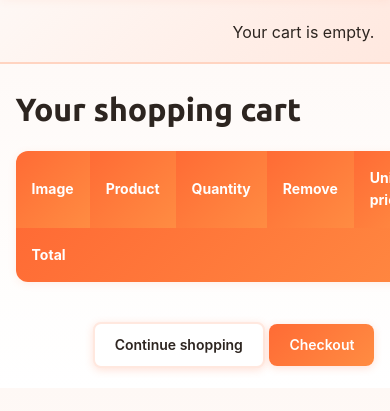
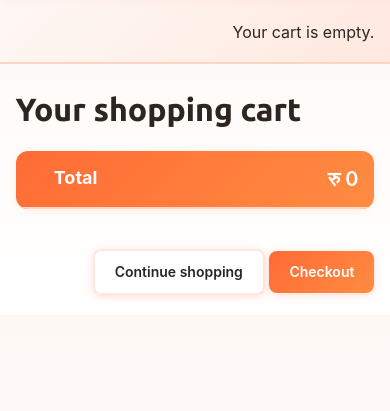
Before and after one commit to Priyansh-A/Food, a Django app: page /cart/views in a window 390 px wide. Shown: the part 57-468 px from the top of the page. Run offline with Django 5.2, Linux system fonts and the light colour scheme.

Commit message:
responsiveness

```diff
--- a/myshop/cart/forms.py
+++ b/myshop/cart/forms.py
@@ -1,13 +1,15 @@
 from django import forms
-
-PRODUCT_QUANTITY_CHOICES = [(i , str(i)) for i in range(1,21)]
 
 class CartAddProductForm(forms.Form):
     quantity = forms.IntegerField(
+        min_value=1,
+        initial=1,
         widget=forms.NumberInput(attrs={
             'class': 'quantity-input compact-orange',
             'min': '1',
-            'style': 'width: 40px; color:orange; margin:5px;'
+            'max': '20',
+            'value': '1',
+            'style': 'width: 60px; text-align: center; color: orange; margin: 5px 5px;'
         })
     )
     override = forms.BooleanField(
--- a/myshop/cart/templates/cart/detail.html
+++ b/myshop/cart/templates/cart/detail.html
@@ -29,6 +29,7 @@
               </a>
             </td>
             <td>{{ product.title }}</td>
+            </div>
             <td>
             <form action="{% url "cart:cart_add" product.id %}" method="post">
                 {{ item.update_quantity_form.quantity }}
@@ -46,12 +47,13 @@
             <td class="num">रु {{ item.price }}</td>
             <td class="num">रु {{ item.total_price }}</td>
           </tr>
+            </div>
         {% endwith %}
       {% endfor %}
       <tr class="total">
         <td>Total</td>
         <td colspan="4"></td>
-        <td style="color:white" class="num">रु {{ cart.get_total_price }}</td>
+        <td class="num">रु {{ cart.get_total_price }}</td>
       </tr>
     </tbody>
   </table>
--- a/myshop/orders/templates/orders/order/create.html
+++ b/myshop/orders/templates/orders/order/create.html
@@ -1,9 +1,7 @@
 {% extends "base.html" %}
-
 {% block title %}
   Checkout
 {% endblock %}
-
 {% block content %}
   <h1>Checkout</h1>
   <div class="order-info">
--- a/myshop/shop/static/css/base.css
+++ b/myshop/shop/static/css/base.css
@@ -111,6 +111,13 @@ thead th, tbody tr.total {
     color: #fff;
     font-weight: 700;
 }
+
+tbody tr.total td:last-child {
+        text-align: right;
+        font-size: 20px;
+        flex: none;
+        color: #f8f8f8;
+    }
 
 table.cart {
     margin-bottom: 40px;
@@ -607,11 +614,6 @@ form div.field:focus-within {
         margin-top: 20px;
     }
 
-    table.cart img {
-        width: 80px;
-        height: 80px;
-    }
-
     .recommendations img {
         width: 150px;
         height: 150px;
@@ -620,6 +622,92 @@ form div.field:focus-within {
     .recommendations.cart img {
         width: 100px;
         height: 100px;
+    }
+}
+
+@media (max-width: 700px){
+    table.cart thead {
+        display: none;
+    }
+
+    table.cart, table.cart tbody, table.cart tr {
+        display: block;
+        width: 100%;
+    }
+
+    table.cart tr {
+        display: flex;
+        flex-wrap: wrap;
+        align-items: flex-start;
+        padding: 16px;
+        border-bottom: 2px solid #ffd4c1;
+        background: #fef8f5;
+        position: relative;
+    }
+    table.cart tr:nth-child(odd) {
+        background: #fff;
+    }
+
+    table.cart tr:hover {
+        background: #ffe8df;
+    }
+
+        table.cart td:first-child {
+        flex: 0 0 auto;
+        width: 35%;
+        max-width: 140px;
+        min-width: 100px;
+        text-align: center;
+        padding-right: 12px;
+    }
+
+    table.cart img {
+        width: 100%;
+        height: auto;
+        max-width: 120px;
+        min-width: 80px;
+        object-fit: cover;
+        border-radius: 8px;
+        box-shadow: 0 2px 4px rgba(0, 0, 0, 0.1);
+    }
+
+    tbody tr.total {
+        background: linear-gradient(135deg, #ff6b35 0%, #ff8c42 100%) !important;
+        color: #fff;
+        font-weight: 700;
+        display: flex !important;
+        justify-content: space-between;
+        align-items: center;
+        padding: 12px 16px;
+    }
+
+    tbody tr.total td {
+        background: transparent !important;
+        color: #fff !important;
+        border: none !important;
+        padding: 0;
+        text-align: left;
+    }
+
+    tbody tr.total td:first-child {
+        flex: none;
+        width: auto;
+        font-size: 18px;
+    }
+
+    tbody tr.total td:last-child {
+        text-align: right;
+        font-size: 20px;
+        flex: none;
+    }
+
+    tbody tr.total td[colspan="4"] {
+        display: none;
+    }
+
+    tbody tr.subtotal {
+        font-weight: 600;
+        background: #f8f8f8;
     }
 }
 
```
